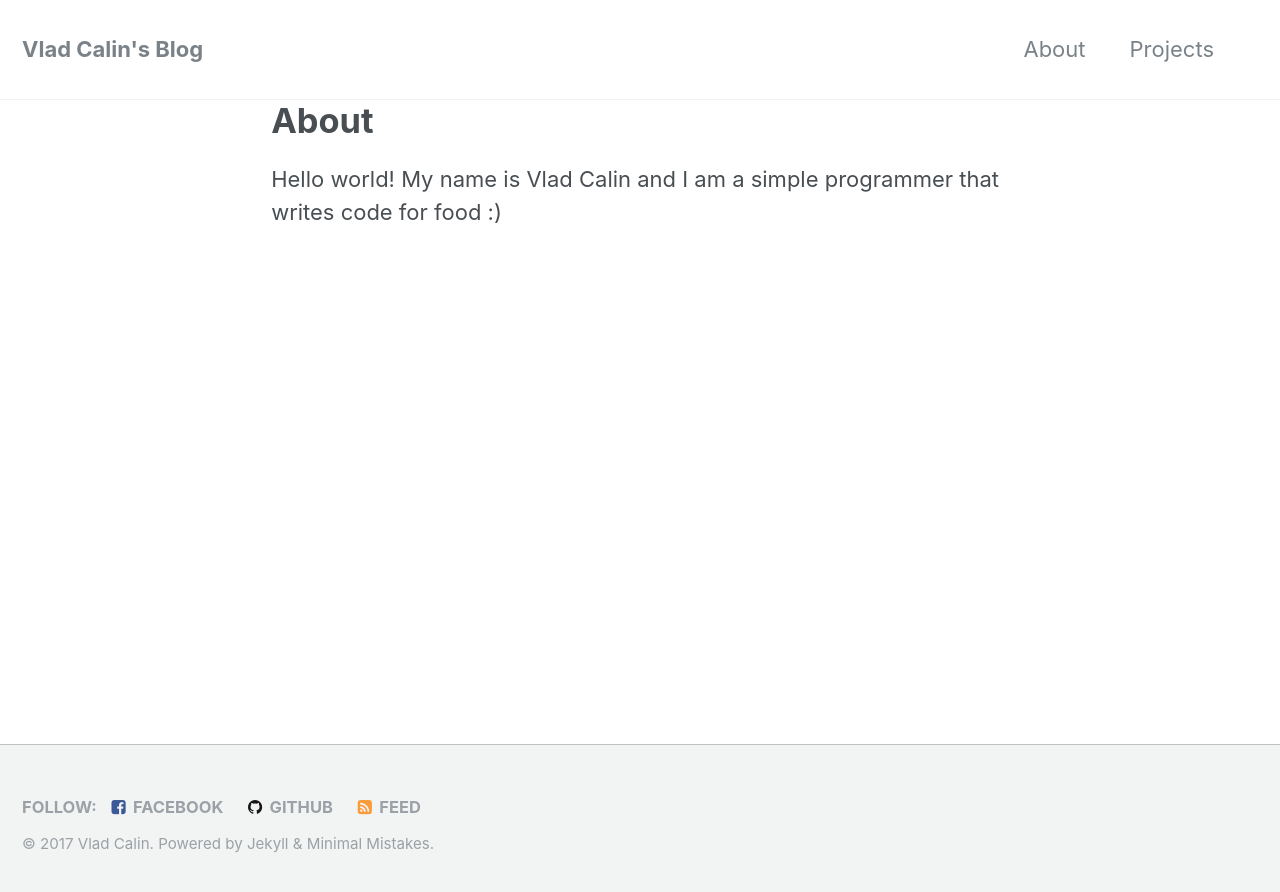
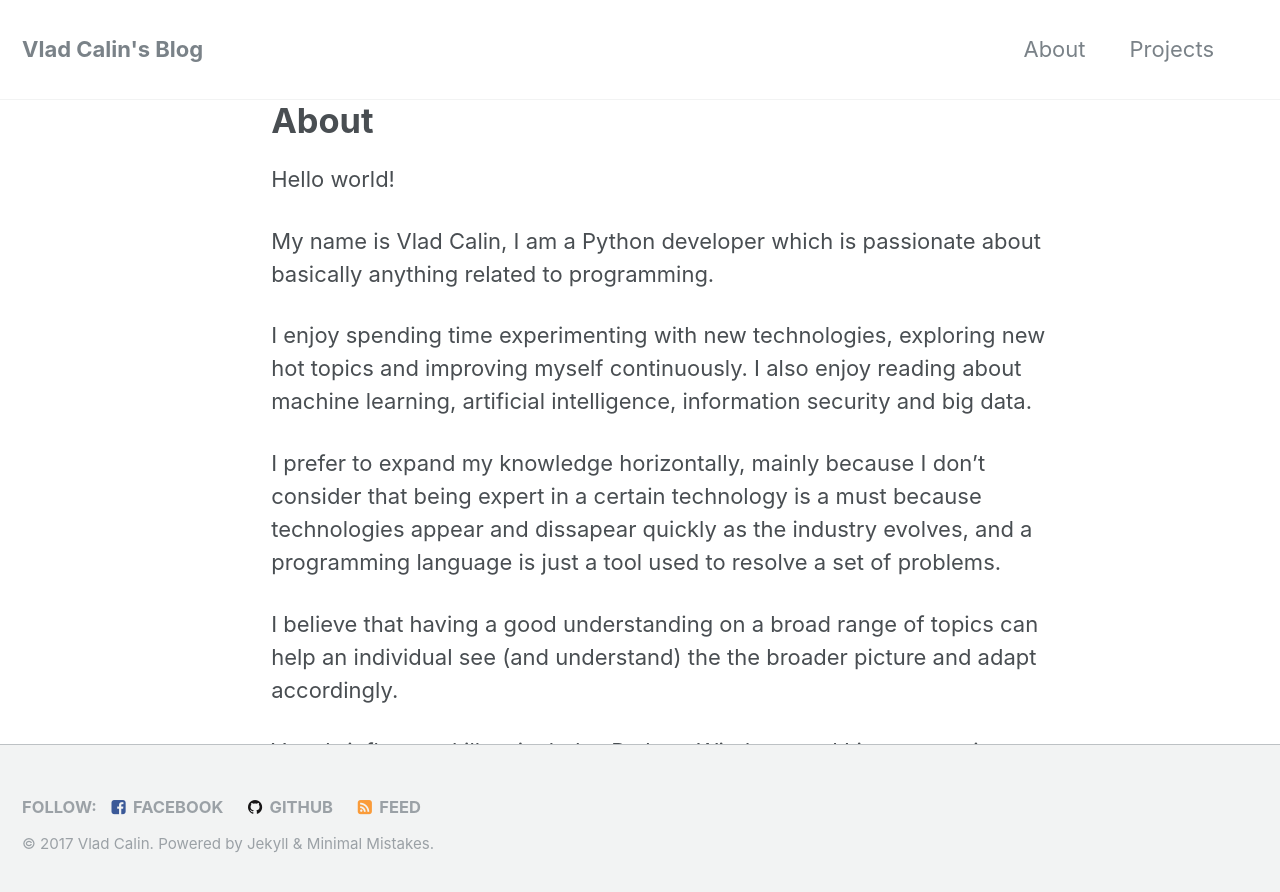
Before and after one commit to vladcalin/vladcalin.github.io, a Jekyll site: the page built from _pages/about.md, in a window 1280 px wide. Shown: the top 892 px of the page. Built offline with Jekyll 4.4.1, drawn with Linux system fonts in a browser that asks for light colours.

Commit message:
updated about page

```diff
--- a/_pages/about.md
+++ b/_pages/about.md
@@ -4,4 +4,22 @@ title: About
 permalink: /about/
 ---
 
-Hello world! My name is Vlad Calin and I am a simple programmer that writes code for food :)
+Hello world!
+
+My name is Vlad Calin, I am a Python developer which is passionate about
+basically anything related to programming.
+
+I enjoy spending time experimenting with new technologies, exploring new
+hot topics and improving myself continuously. I also enjoy reading about
+machine learning, artificial intelligence, information security and big data.
+
+I prefer to expand my knowledge horizontally, mainly because I don't consider
+that being expert in a certain technology is a must because technologies
+appear and dissapear quickly as the industry evolves, and a programming
+language is just a tool used to resolve a set of problems.
+
+I believe that having a good understanding on a broad range of topics can
+help an individual see (and understand) the the broader picture and adapt accordingly.
+
+Very briefly, my skillset includes Python, Windows and Linux operating
+systems knowledge, various RDBMS and NoSQL engines and Docker.
```
